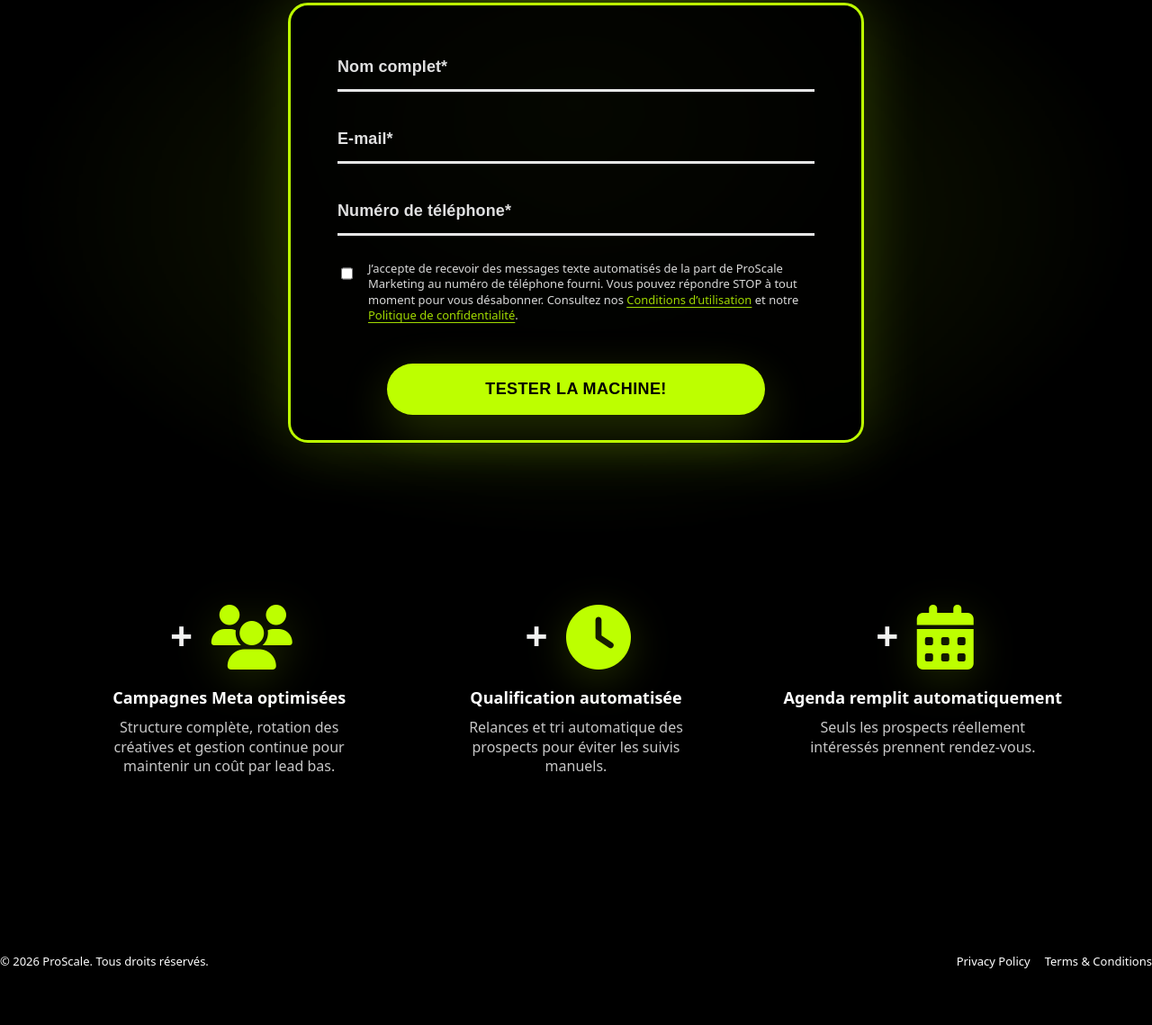
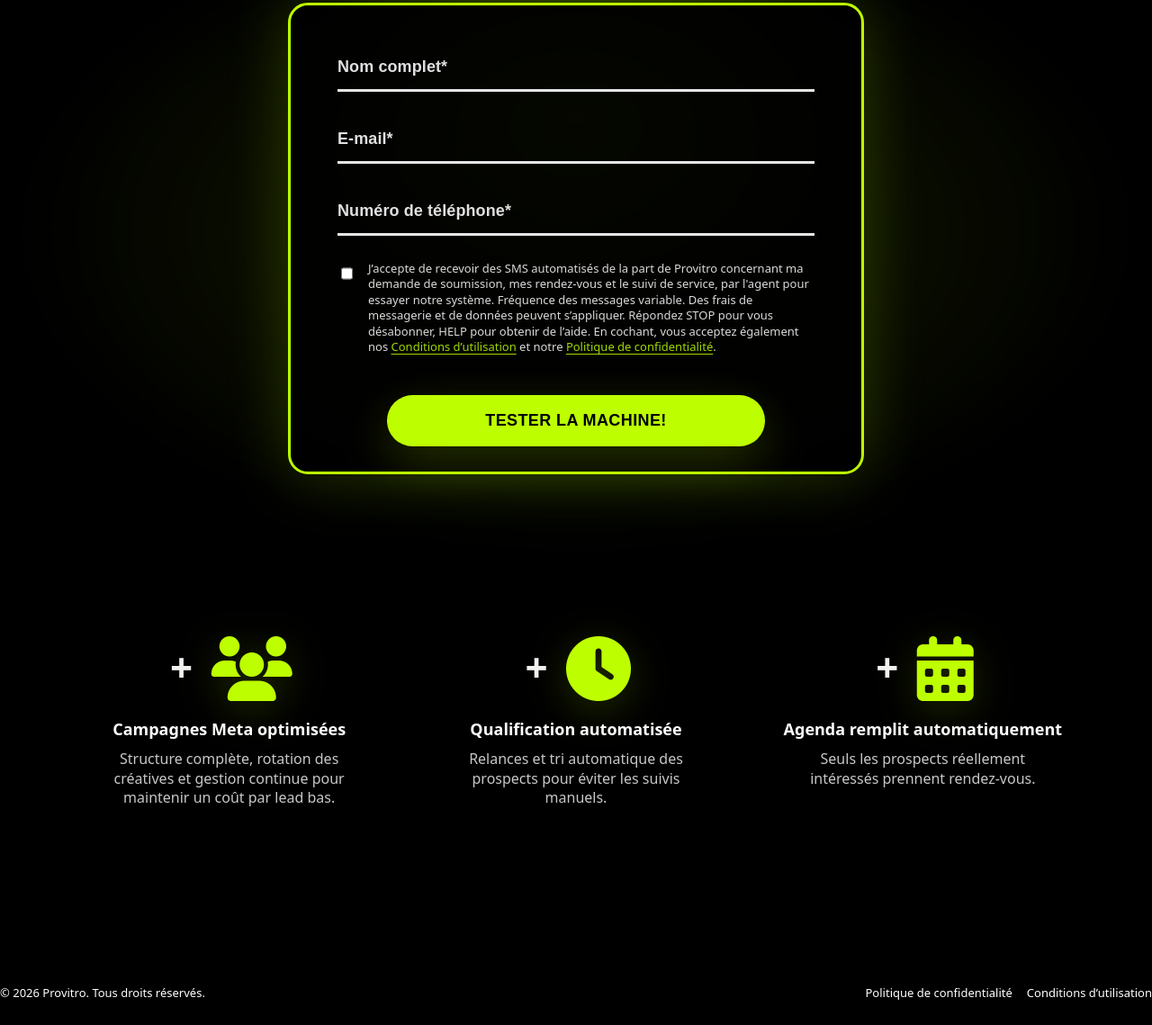
Before and after one commit to ProScaleAgence/proscale-fb-landing, a plain HTML site: page proscale-fb-landing/index.html in a window 1280 px wide. Shown: the part 801-1940 px from the top of the page at 90% size. Before the commit the page ends 1905 px from the top, so only its background shows below. Drawn offline with Linux system fonts and the light colour scheme.

Commit message:
Update index.html

```diff
--- a/proscale-fb-landing/index.html
+++ b/proscale-fb-landing/index.html
@@ -75,10 +75,12 @@
         </div>
 
             <label class="lp-consent">
-              <input class="lp-consent__box" type="checkbox" name="sms_consent" required>
+              <input class="lp-consent__box" type="checkbox" name="sms_consent" > <!--required-->
               <span class="lp-consent__text">
-                J’accepte de recevoir des messages texte automatisés de la part de ProScale Marketing au numéro de téléphone fourni.
-                Vous pouvez répondre STOP à tout moment pour vous désabonner. Consultez nos
+                J’accepte de recevoir des SMS automatisés de la part de Provitro concernant ma demande de soumission, mes rendez-vous et le suivi de service, par l'agent pour essayer notre système.
+                Fréquence des messages variable. Des frais de messagerie et de données peuvent s’appliquer.
+                Répondez STOP pour vous désabonner, HELP pour obtenir de l’aide.
+                En cochant, vous acceptez également nos
                 <a class="lp-consent__link" href="/terms.html">Conditions d’utilisation</a> et notre
                 <a class="lp-consent__link" href="/privacy.html">Politique de confidentialité</a>.
               </span>
@@ -169,10 +171,15 @@
 
   <footer class="lp-footer">
     <div class="lp-wrap lp-footer__inner">
-      <p class="lp-footer__small">© <span id="year"></span> ProScale. Tous droits réservés.</p>
+      <p class="lp-footer__small">© <span id="year"></span> Provitro. Tous droits réservés.</p>
       <div class="lp-footer__links">
-        <a href="/privacy.html">Privacy Policy</a>
-        <a href="/terms.html">Terms & Conditions</a>
+        <a href="https://proscalemarketing.ca/privacy" target="_blank" rel="noopener noreferrer">
+          Politique de confidentialité
+        </a>
+
+        <a href="https://proscalemarketing.ca/terms" target="_blank" rel="noopener noreferrer">
+          Conditions d’utilisation
+        </a>
       </div>
     </div>
   </footer>
```
